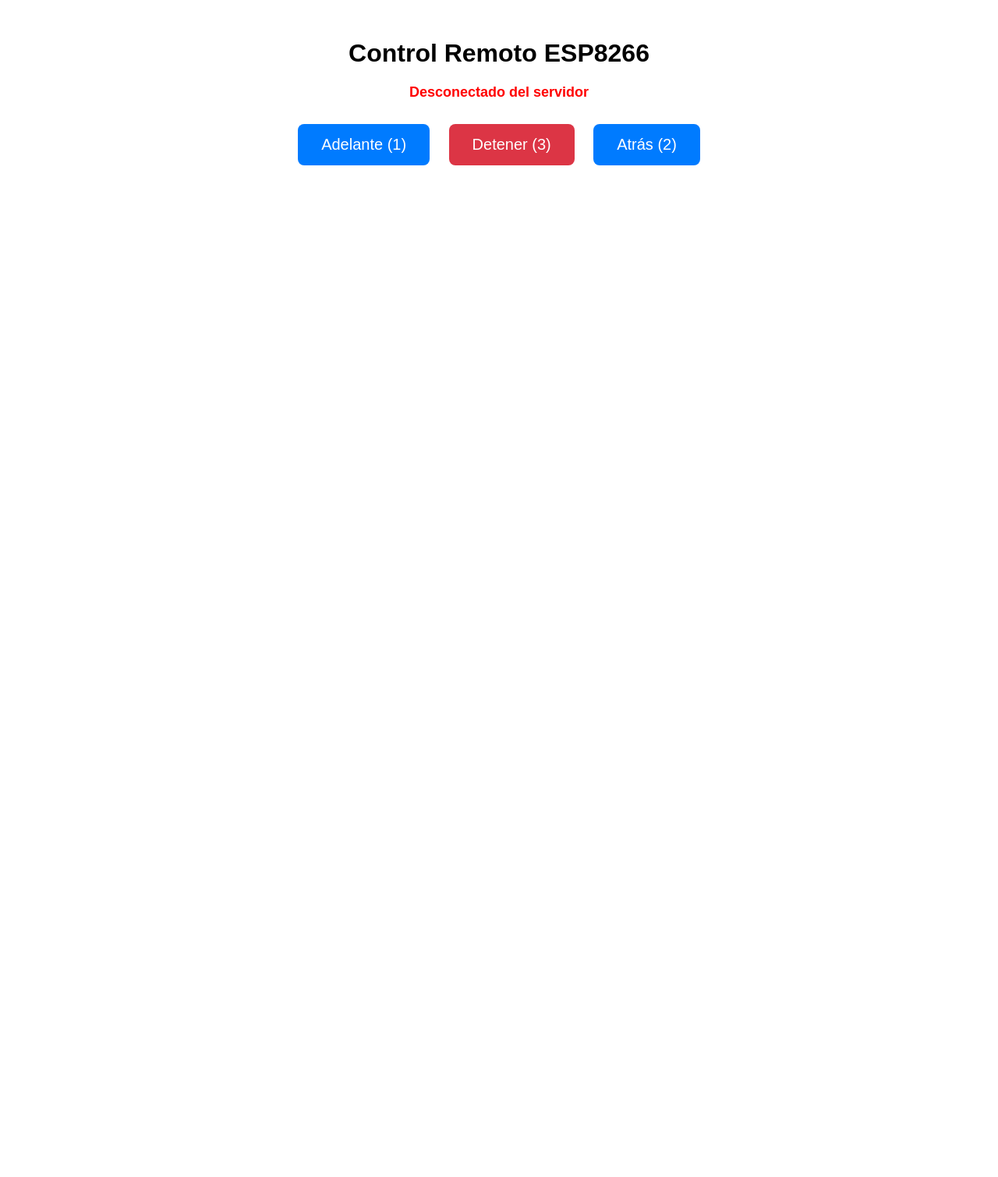
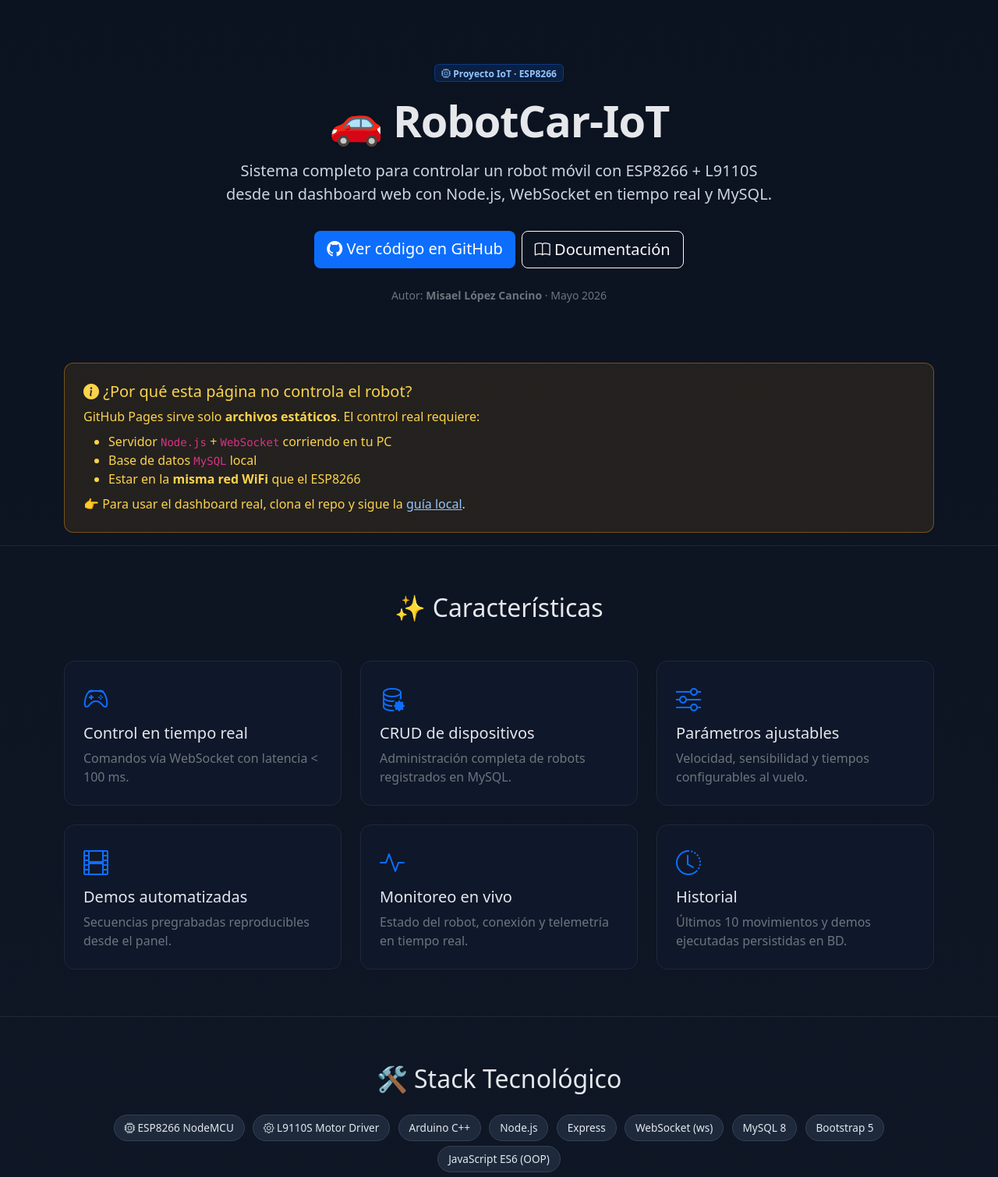
Before and after one commit to mlc1619/RobotCar-IoT, a plain HTML site: page index.html in a window 1280 px wide. Shown: the top 1509 px of the page at 78% size. Before the commit the page ends 800 px from the top, so only its background shows below. Drawn offline with nearby package versions, Linux system fonts and the light colour scheme.

Commit message:
feat: landing page profesional para GitHub Pages

```diff
--- a/index.html
+++ b/index.html
@@ -1,58 +1,184 @@
 <!DOCTYPE html>
 <html lang="es">
 <head>
-    <meta charset="UTF-8">
-    <meta name="viewport" content="width=device-width, initial-scale=1.0">
-    <title>Prueba Control Carrito</title>
-    <style>
-        body { font-family: Arial, sans-serif; text-align: center; margin-top: 50px; }
-        button { font-size: 20px; padding: 15px 30px; margin: 10px; cursor: pointer; border-radius: 8px; border: none; background-color: #007bff; color: white;}
-        button:active { background-color: #0056b3; }
-        #status { margin-bottom: 20px; font-weight: bold; color: gray; font-size: 18px;}
-        #log { margin-top: 20px; color: #333; }
-    </style>
+  <meta charset="UTF-8" />
+  <meta name="viewport" content="width=device-width, initial-scale=1.0" />
+  <title>RobotCar-IoT · Misael López Cancino</title>
+  <meta name="description" content="Sistema IoT para controlar un robot ESP8266 + L9110S desde un dashboard web con Node.js, WebSocket y MySQL." />
+  <link href="https://cdn.jsdelivr.net/npm/bootstrap@5.3.3/dist/css/bootstrap.min.css" rel="stylesheet" />
+  <link href="https://cdn.jsdelivr.net/npm/bootstrap-icons@1.11.3/font/bootstrap-icons.css" rel="stylesheet" />
+  <style>
+    :root { --brand: #0d6efd; --brand-dark: #0a58ca; }
+    body { background: linear-gradient(180deg, #0b1220 0%, #111827 100%); color: #e5e7eb; min-height: 100vh; }
+    .hero { padding: 80px 0 60px; text-align: center; }
+    .hero h1 { font-size: clamp(2rem, 5vw, 3.5rem); font-weight: 800; letter-spacing: -.02em; }
+    .hero .lead { color: #cbd5e1; max-width: 720px; margin: 1rem auto 2rem; }
+    .badge-soft { background: rgba(13,110,253,.15); color: #93c5fd; border: 1px solid rgba(13,110,253,.35); }
+    .card-feat { background: #0f172a; border: 1px solid #1f2937; border-radius: 14px; height: 100%; transition: transform .15s ease, border-color .15s ease; }
+    .card-feat:hover { transform: translateY(-3px); border-color: #334155; }
+    .card-feat .icon { font-size: 2rem; color: var(--brand); }
+    .stack-pill { background: #1e293b; border: 1px solid #334155; color: #e2e8f0; border-radius: 999px; padding: .35rem .8rem; font-size: .85rem; margin: .2rem; display: inline-block; }
+    pre { background: #0a0f1c !important; color: #e2e8f0; border: 1px solid #1f2937; border-radius: 10px; padding: 1rem; overflow-x: auto; }
+    .section { padding: 60px 0; border-top: 1px solid #1f2937; }
+    .alert-local { background: rgba(245, 158, 11, .1); border: 1px solid rgba(245, 158, 11, .4); color: #fcd34d; border-radius: 12px; }
+    footer { padding: 30px 0; color: #94a3b8; text-align: center; border-top: 1px solid #1f2937; }
+    a { color: #93c5fd; }
+    a:hover { color: #bfdbfe; }
+    .btn-brand { background: var(--brand); color: #fff; border: none; }
+    .btn-brand:hover { background: var(--brand-dark); color: #fff; }
+  </style>
 </head>
 <body>
-    <h1>Control Remoto ESP8266</h1>
-    <div id="status">Conectando...</div>
 
-    <button onclick="enviarComando(1)">Adelante (1)</button>
-    <button onclick="enviarComando(3)" style="background-color: #dc3545;">Detener (3)</button>
-    <button onclick="enviarComando(2)">Atrás (2)</button>
+  <!-- HERO -->
+  <section class="hero">
+    <div class="container">
+      <span class="badge badge-soft mb-3"><i class="bi bi-cpu"></i> Proyecto IoT · ESP8266</span>
+      <h1>🚗 RobotCar-IoT</h1>
+      <p class="lead">
+        Sistema completo para controlar un robot móvil con <strong>ESP8266 + L9110S</strong> desde un dashboard web con
+        <strong>Node.js</strong>, <strong>WebSocket</strong> en tiempo real y <strong>MySQL</strong>.
+      </p>
+      <div class="d-flex gap-2 justify-content-center flex-wrap">
+        <a href="https://github.com/mlc1619/RobotCar-IoT" class="btn btn-brand btn-lg">
+          <i class="bi bi-github"></i> Ver código en GitHub
+        </a>
+        <a href="https://github.com/mlc1619/RobotCar-IoT/blob/main/DOCUMENTACION.md" class="btn btn-outline-light btn-lg">
+          <i class="bi bi-book"></i> Documentación
+        </a>
+      </div>
+      <p class="mt-4 small text-secondary">
+        Autor: <strong>Misael López Cancino</strong> · Mayo 2026
+      </p>
+    </div>
+  </section>
 
-    <div id="log"></div>
+  <!-- AVISO IMPORTANTE -->
+  <section class="container">
+    <div class="alert alert-local p-4">
+      <h5 class="mb-2"><i class="bi bi-info-circle-fill"></i> ¿Por qué esta página no controla el robot?</h5>
+      <p class="mb-2">
+        GitHub Pages sirve solo <strong>archivos estáticos</strong>. El control real requiere:
+      </p>
+      <ul class="mb-2">
+        <li>Servidor <code>Node.js</code> + <code>WebSocket</code> corriendo en tu PC</li>
+        <li>Base de datos <code>MySQL</code> local</li>
+        <li>Estar en la <strong>misma red WiFi</strong> que el ESP8266</li>
+      </ul>
+      <p class="mb-0">
+        👉 Para usar el dashboard real, clona el repo y sigue la
+        <a href="https://github.com/mlc1619/RobotCar-IoT/blob/main/GUIA-LOCAL.md">guía local</a>.
+      </p>
+    </div>
+  </section>
 
-    <script>
-        // Aquí apuntamos al servidor en tu AWS
-        const ws = new WebSocket('ws://54.163.196.186:8080');
-        const statusDiv = document.getElementById('status');
-        const logDiv = document.getElementById('log');
+  <!-- FEATURES -->
+  <section class="section">
+    <div class="container">
+      <h2 class="text-center mb-5">✨ Características</h2>
+      <div class="row g-4">
+        <div class="col-md-6 col-lg-4">
+          <div class="card-feat p-4">
+            <div class="icon mb-2"><i class="bi bi-controller"></i></div>
+            <h5>Control en tiempo real</h5>
+            <p class="text-secondary mb-0">Comandos vía WebSocket con latencia &lt; 100 ms.</p>
+          </div>
+        </div>
+        <div class="col-md-6 col-lg-4">
+          <div class="card-feat p-4">
+            <div class="icon mb-2"><i class="bi bi-database-gear"></i></div>
+            <h5>CRUD de dispositivos</h5>
+            <p class="text-secondary mb-0">Administración completa de robots registrados en MySQL.</p>
+          </div>
+        </div>
+        <div class="col-md-6 col-lg-4">
+          <div class="card-feat p-4">
+            <div class="icon mb-2"><i class="bi bi-sliders"></i></div>
+            <h5>Parámetros ajustables</h5>
+            <p class="text-secondary mb-0">Velocidad, sensibilidad y tiempos configurables al vuelo.</p>
+          </div>
+        </div>
+        <div class="col-md-6 col-lg-4">
+          <div class="card-feat p-4">
+            <div class="icon mb-2"><i class="bi bi-film"></i></div>
+            <h5>Demos automatizadas</h5>
+            <p class="text-secondary mb-0">Secuencias pregrabadas reproducibles desde el panel.</p>
+          </div>
+        </div>
+        <div class="col-md-6 col-lg-4">
+          <div class="card-feat p-4">
+            <div class="icon mb-2"><i class="bi bi-activity"></i></div>
+            <h5>Monitoreo en vivo</h5>
+            <p class="text-secondary mb-0">Estado del robot, conexión y telemetría en tiempo real.</p>
+          </div>
+        </div>
+        <div class="col-md-6 col-lg-4">
+          <div class="card-feat p-4">
+            <div class="icon mb-2"><i class="bi bi-clock-history"></i></div>
+            <h5>Historial</h5>
+            <p class="text-secondary mb-0">Últimos 10 movimientos y demos ejecutadas persistidas en BD.</p>
+          </div>
+        </div>
+      </div>
+    </div>
+  </section>
 
-        // Evento: Cuando logramos conectar con el servidor
-        ws.onopen = () => {
-            statusDiv.innerText = "¡Conectado al servidor en AWS!";
-            statusDiv.style.color = "green";
-        };
+  <!-- STACK -->
+  <section class="section">
+    <div class="container text-center">
+      <h2 class="mb-4">🛠️ Stack Tecnológico</h2>
+      <div>
+        <span class="stack-pill"><i class="bi bi-cpu"></i> ESP8266 NodeMCU</span>
+        <span class="stack-pill"><i class="bi bi-gear"></i> L9110S Motor Driver</span>
+        <span class="stack-pill">Arduino C++</span>
+        <span class="stack-pill">Node.js</span>
+        <span class="stack-pill">Express</span>
+        <span class="stack-pill">WebSocket (ws)</span>
+        <span class="stack-pill">MySQL 8</span>
+        <span class="stack-pill">Bootstrap 5</span>
+        <span class="stack-pill">JavaScript ES6 (OOP)</span>
+      </div>
+    </div>
+  </section>
 
-        // Evento: Si se pierde la conexión
-        ws.onclose = () => {
-            statusDiv.innerText = "Desconectado del servidor";
-            statusDiv.style.color = "red";
-        };
+  <!-- QUICK START -->
+  <section class="section">
+    <div class="container">
+      <h2 class="text-center mb-4">🚀 Quick Start (local)</h2>
+      <pre><code># 1. Clonar el repositorio
+git clone https://github.com/mlc1619/RobotCar-IoT.git
+cd RobotCar-IoT/server
 
-        // Función para enviar el JSON al presionar un botón
-        function enviarComando(id) {
-            if (ws.readyState === WebSocket.OPEN) {
-                // Armamos el JSON {"comando": 1}
-                const mensaje = { comando: id };
+# 2. Configurar la base de datos
+mysql -u root -p &lt; sql/schema.sql
 
-                // Lo enviamos convertido a texto
-                ws.send(JSON.stringify(mensaje));
-                logDiv.innerText = "Último comando enviado: " + id;
-            } else {
-                alert("El WebSocket no está conectado.");
-            }
-        }
-    </script>
+# 3. Configurar variables de entorno
+cp .env.example .env
+# editar .env con tus credenciales MySQL
+
+# 4. Instalar dependencias y arrancar
+npm install
+node server.js
+
+# 5. Abrir el dashboard
+# http://localhost:3000</code></pre>
+      <p class="text-center text-secondary mt-3">
+        📖 Guía completa: <a href="https://github.com/mlc1619/RobotCar-IoT/blob/main/GUIA-LOCAL.md">GUIA-LOCAL.md</a>
+      </p>
+    </div>
+  </section>
+
+  <!-- FOOTER -->
+  <footer>
+    <div class="container">
+      <p class="mb-1">
+        Hecho con <i class="bi bi-heart-fill text-danger"></i> por <strong>Misael López Cancino</strong>
+      </p>
+      <p class="small mb-0">
+        <a href="https://github.com/mlc1619/RobotCar-IoT"><i class="bi bi-github"></i> mlc1619/RobotCar-IoT</a>
+      </p>
+    </div>
+  </footer>
+
 </body>
 </html>
```
